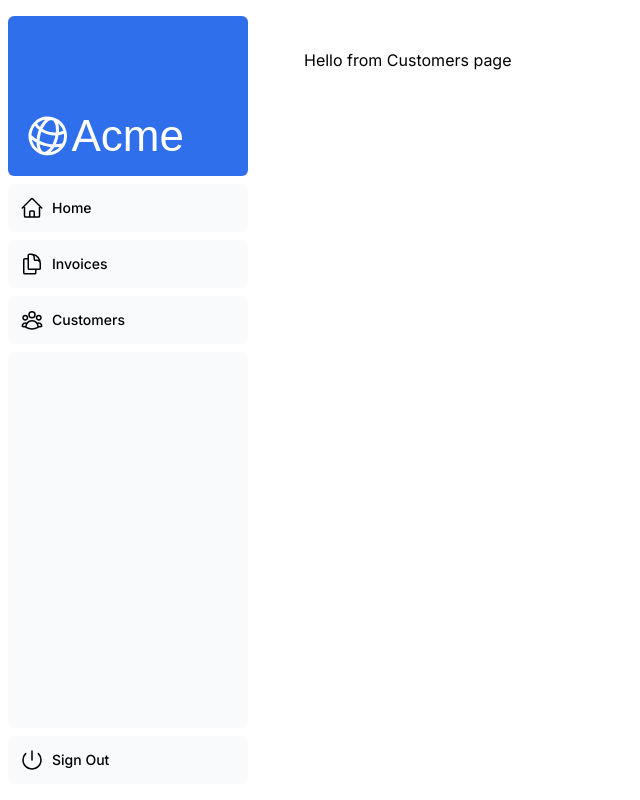
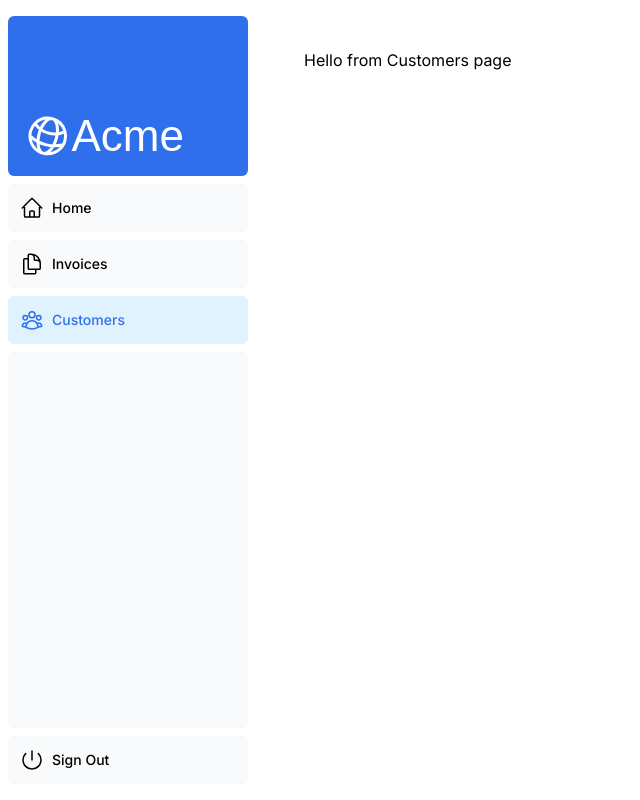
Before and after one commit to abdelrahmanm1218/Next-Dashboard, a Next.js app: page /dashboard/customers in a window 1280 px wide. Shown: the whole page, without its empty margins (0-640 px from the left). Built offline with nearby package versions, Linux system fonts and the light colour scheme; a web font is replaced by a local one.

Commit message:
added path name to links

```diff
--- a/app/ui/dashboard/nav-links.tsx
+++ b/app/ui/dashboard/nav-links.tsx
@@ -1,3 +1,4 @@
+'use client';
 import {
   UserGroupIcon,
   HomeIcon,
@@ -5,6 +6,8 @@
 } from '@heroicons/react/24/outline';
 
 import Link from 'next/link';
+import { usePathname } from 'next/navigation';
+import clsx from 'clsx';
 
 // Map of links to display in the side navigation.
 // Depending on the size of the application, this would be stored in a database.
@@ -19,6 +22,7 @@
 ];
 
 export default function NavLinks() {
+  const pathname = usePathname()
   return (
     <>
       {links.map((link) => {
@@ -27,13 +31,19 @@
           <Link
             key={link.name}
             href={link.href}
-            className="flex h-[48px] grow items-center justify-center gap-2 rounded-md bg-gray-50 p-3 text-sm font-medium hover:bg-sky-100 hover:text-blue-600 md:flex-none md:justify-start md:p-2 md:px-3"
+            className={clsx(
+              'flex h-[48px] grow items-center justify-center gap-2 rounded-md bg-gray-50 p-3 text-sm font-medium hover:bg-sky-100 hover:text-blue-600 md:flex-none md:justify-start md:p-2 md:px-3',
+              {
+                'bg-sky-100 text-blue-600': pathname === link.href,
+              },
+            )}
           >
 
             <LinkIcon className="w-6" />
             <p className="hidden md:block">{link.name}</p>
 
           </Link>
+
         );
       })}
     </>
```
